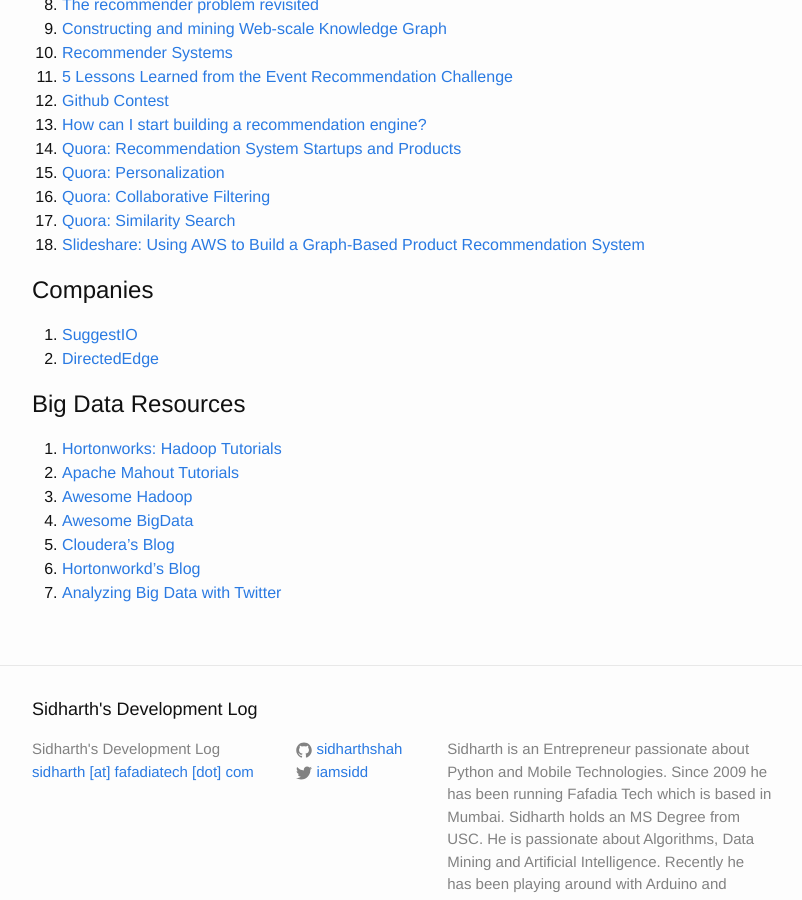
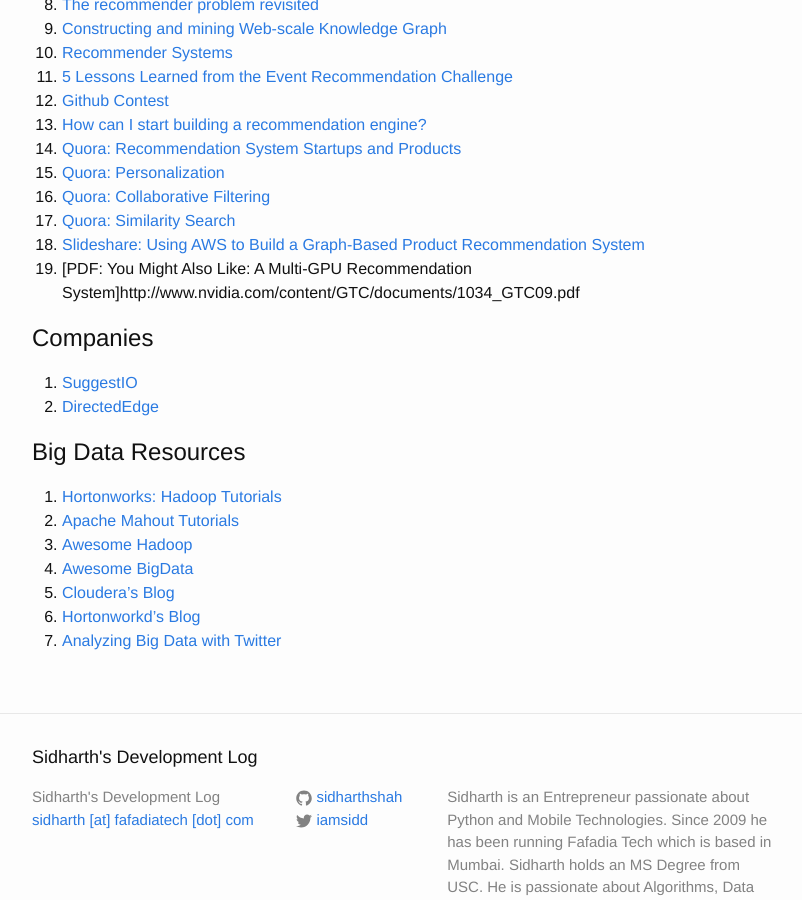
Before and after one commit to sidharthshah/sidharthshah.github.com, a Jekyll site: the page built from recommendations.md, in a window 1280 px wide and 900 px high, scrolled down 810 px. Shown: the whole window, without its empty margins (238-1040 px from the left). Built offline with Jekyll 4.4.1, drawn with Linux system fonts in a browser that asks for light colours.

Commit message:
added link for recommendation algorithms using GPUs

```diff
--- a/recommendations.md
+++ b/recommendations.md
@@ -42,6 +42,8 @@
 16. [Quora: Collaborative Filtering](http://www.quora.com/Collaborative-Filtering)
 17. [Quora: Similarity Search](http://www.quora.com/Similarity-Search)
 18. [Slideshare: Using AWS to Build a Graph-Based Product Recommendation System](http://www.slideshare.net/AmazonWebServices/using-aws-to-build-a-graphbased-product-recommendation-system-bdt303-aws-reinvent-2013)
+19. [PDF: You Might Also Like: A Multi-GPU
+Recommendation System]http://www.nvidia.com/content/GTC/documents/1034_GTC09.pdf
 
 Companies
 =========
```
